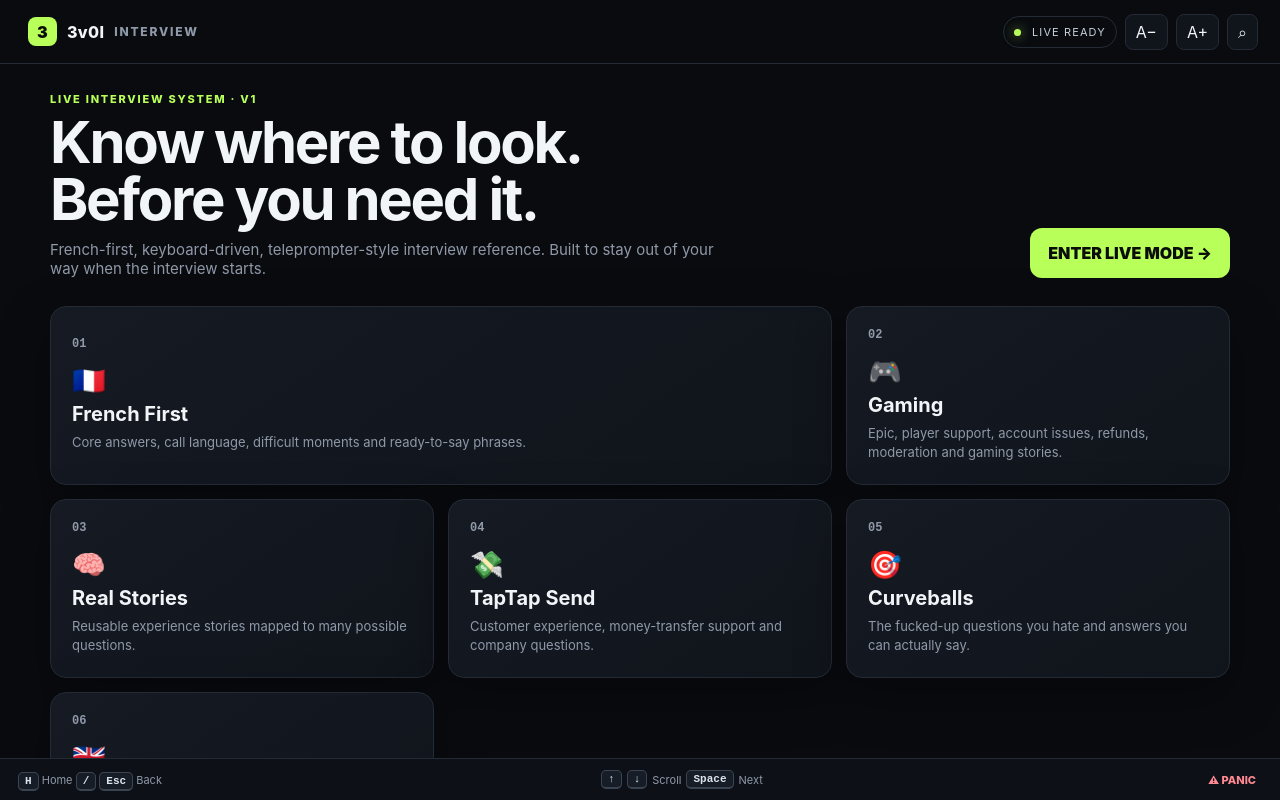
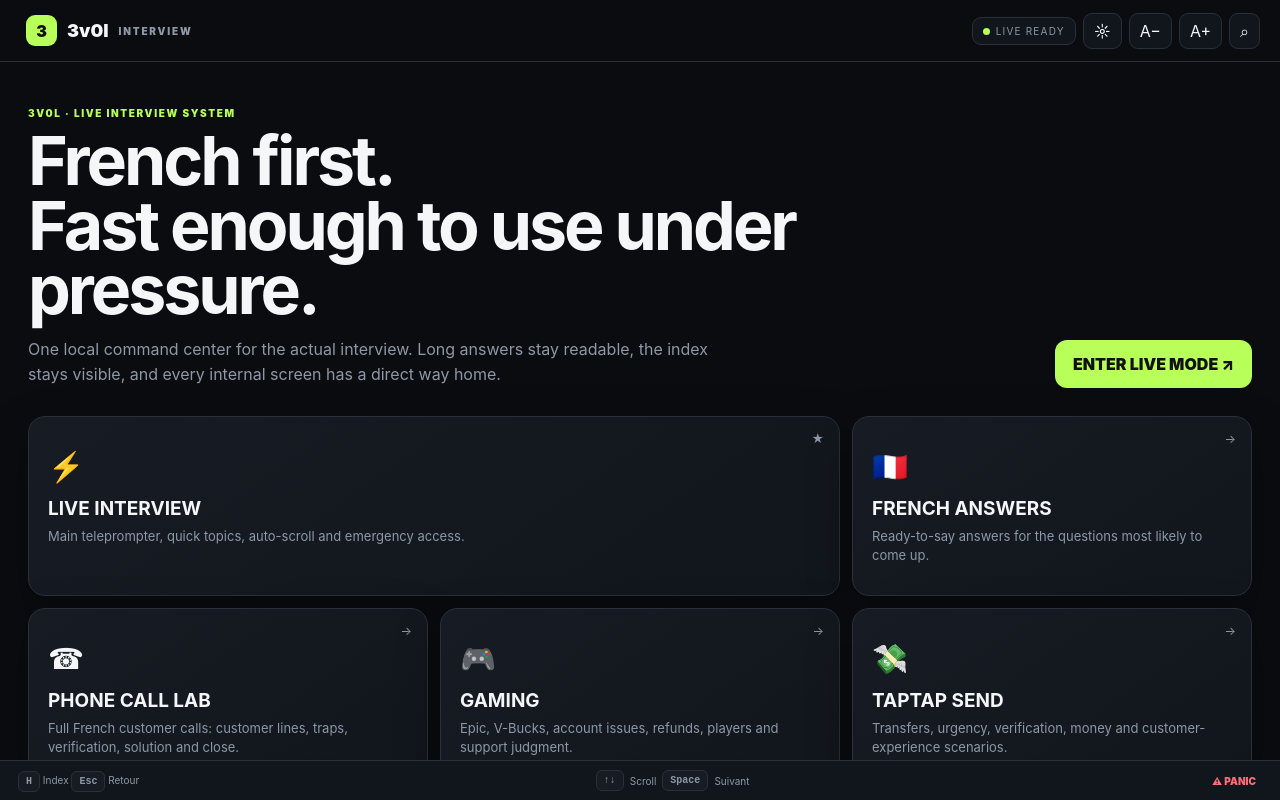
Before and after one commit to omaryazghi98-code/3v0l-interview, a plain HTML site: page index.html in a window 1280 px wide. Drawn offline with Linux system fonts and the light colour scheme.

Commit message:
Activate V2 command center shell with theme and phone data

```diff
--- a/index.html
+++ b/index.html
@@ -1,35 +1 @@
-<!doctype html>
-<html lang="en">
-<head>
-  <meta charset="utf-8">
-  <meta name="viewport" content="width=device-width,initial-scale=1">
-  <meta name="theme-color" content="#0b0d12">
-  <title>3v0l Interview Command Center</title>
-  <link rel="stylesheet" href="styles.css">
-</head>
-<body>
-  <div id="app" class="app">
-    <header class="topbar">
-      <button class="brand" data-route="index" aria-label="Back to Index">
-        <span class="brand-mark">3</span><span>3v0l</span><span class="brand-muted">INTERVIEW</span>
-      </button>
-      <div class="top-actions">
-        <div class="live-pill"><span class="dot"></span> LIVE READY</div>
-        <button class="icon-btn" data-action="font-down" title="Smaller text">A−</button>
-        <button class="icon-btn" data-action="font-up" title="Larger text">A+</button>
-        <button class="icon-btn" data-route="search" title="Smart search">⌕</button>
-      </div>
-    </header>
-
-    <main id="view" class="view" tabindex="-1"></main>
-
-    <footer class="hotbar">
-      <div class="hotbar-left"><kbd>H</kbd> Home <kbd>/</kbd> <kbd>Esc</kbd> Back</div>
-      <div class="hotbar-center"><kbd>↑</kbd><kbd>↓</kbd> Scroll <kbd>Space</kbd> Next</div>
-      <button class="panic-btn" data-route="panic"><span>⚠</span> PANIC</button>
-    </footer>
-  </div>
-  <script src="data/content.js"></script>
-  <script src="app.js"></script>
-</body>
-</html>
+<!doctype html><html lang="fr"><head><meta charset="utf-8"><meta name="viewport" content="width=device-width,initial-scale=1"><meta name="theme-color" content="#0a0c10"><title>3v0l Interview Command Center</title><link rel="stylesheet" href="styles-v2.css"></head><body><div id="app" class="app"><header class="topbar"><button class="brand" aria-label="Back to Index"><span class="brand-mark">3</span><span class="brand-word">3v0l</span><span class="brand-muted">INTERVIEW</span></button><div class="top-actions"><div class="status-pill"><span class="status-dot"></span>LIVE READY</div><button class="icon-btn" data-action="theme" title="Changer le thème">☼</button><button class="icon-btn" data-action="font-down" title="Réduire le texte">A−</button><button class="icon-btn" data-action="font-up" title="Agrandir le texte">A+</button><button class="icon-btn" data-route="search" title="Recherche rapide">⌕</button></div></header><main id="view" class="view" tabindex="-1"></main><div class="selection-lens" aria-live="polite"></div><footer class="hotbar"><div><kbd>H</kbd> Index <kbd>Esc</kbd> Retour</div><div class="hotbar-center"><kbd>↑↓</kbd> Scroll <kbd>Space</kbd> Suivant</div><button class="panic-btn" data-route="panic">⚠ PANIC</button></footer></div><script src="data/content.js"></script><script src="data/phonecalls.js"></script><script src="app-v2.js"></script></body></html>
```
